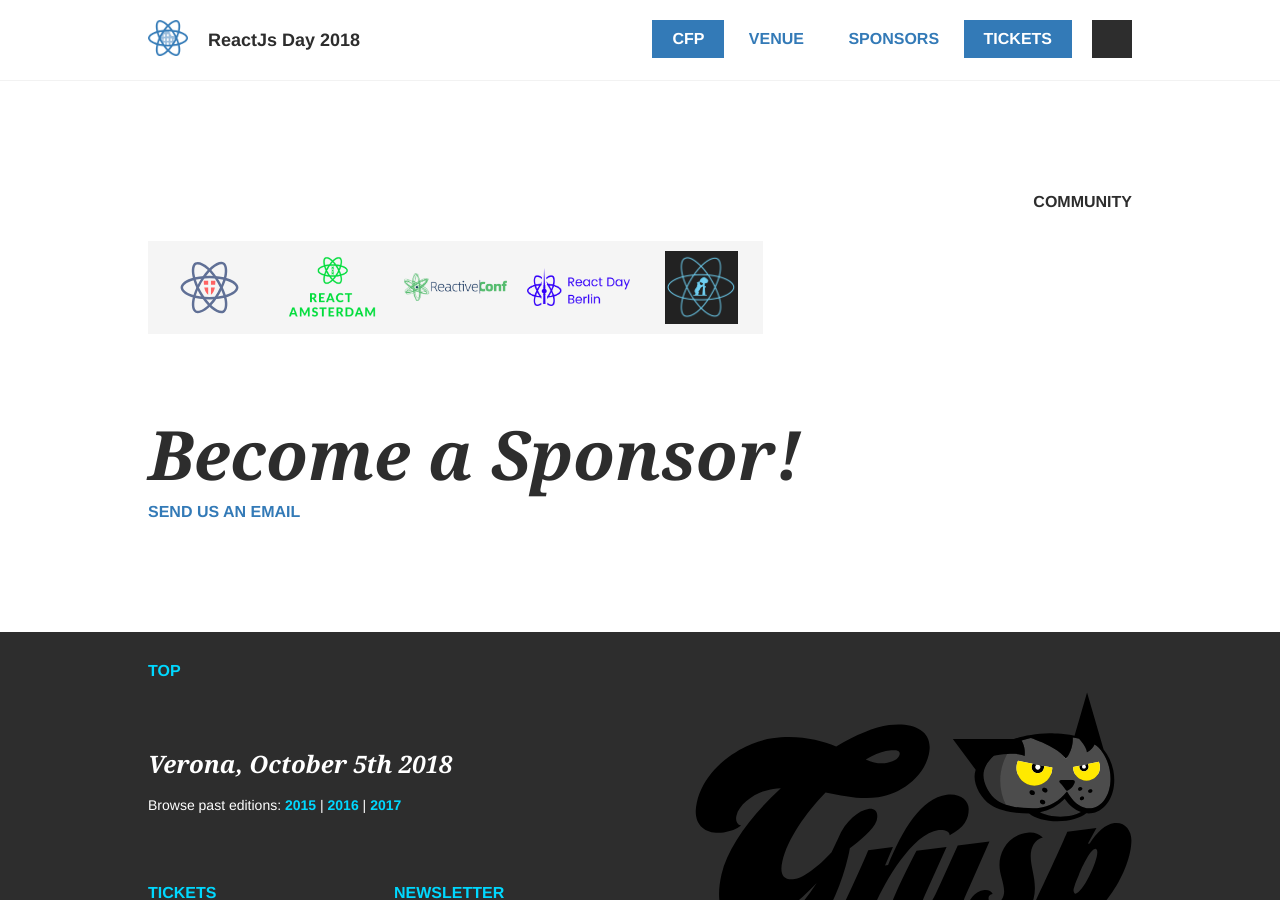
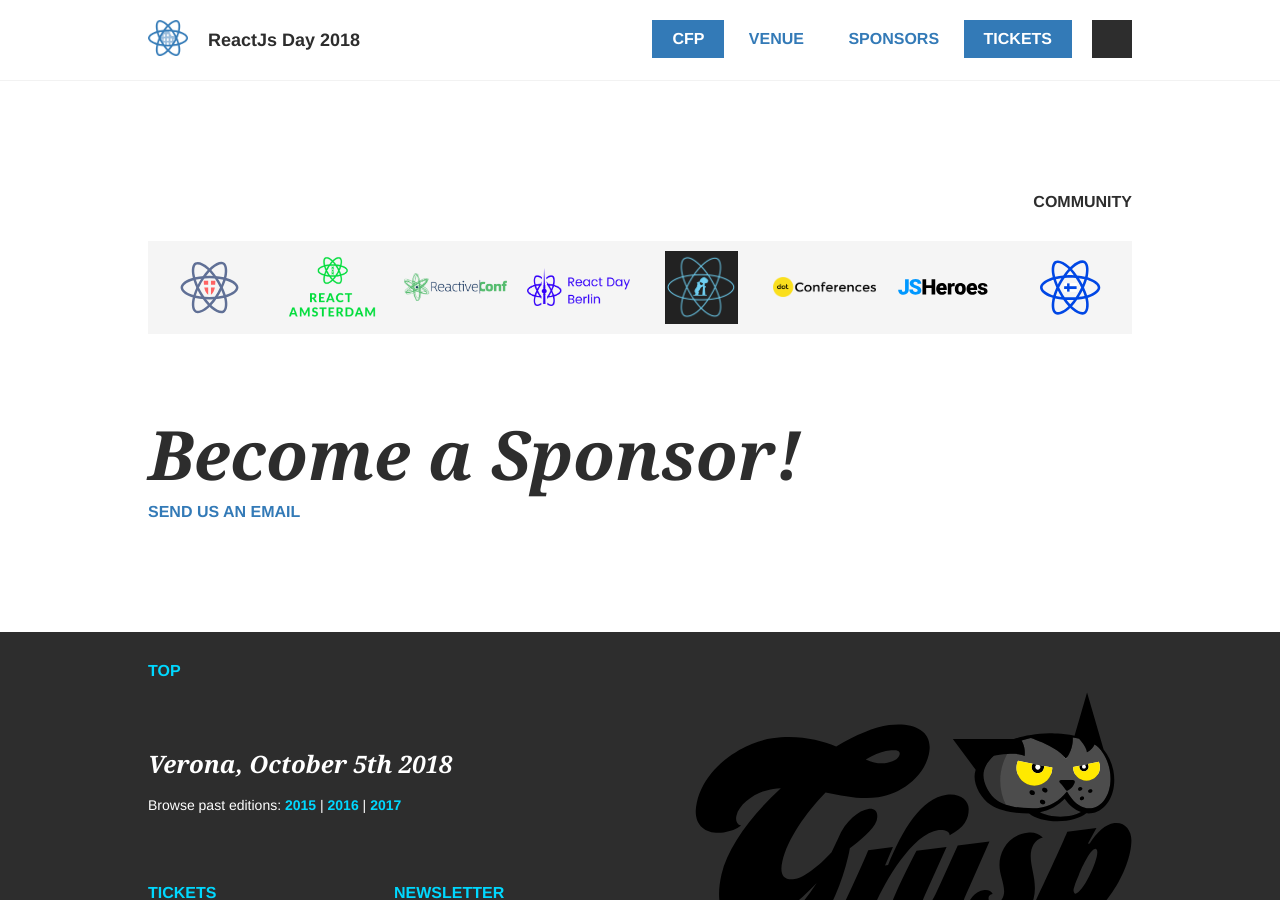
Before and after one commit to GrUSP/2018.reactjsday.it, a Jekyll site: the page built from privacy-policy.html, in a window 1280 px wide and 900 px high, scrolled down 2300 px. Built offline with Jekyll 4.4.1, drawn with Linux system fonts in a browser that asks for light colours; some web fonts are replaced.

Commit message:
Added community partners: dotConferences, jsHeroes and ReactFinland

```diff
--- a/_includes/index/sponsors.html
+++ b/_includes/index/sponsors.html
@@ -154,6 +154,24 @@
               <div style="background-image: url({{ site.baseurl }}/img/reactjsday/community/react-madrid.png)" class="sponsors__image"></div>
             </a>
           </div>
+
+          <div class="sponsors__partner-column">
+            <a href="https://www.dotconferences.com/" title="Dot Conferences" class="sponsors__link">
+              <div style="background-image: url({{ site.baseurl }}/img/reactjsday/community/dot-conferences.png)" class="sponsors__image"></div>
+            </a>
+          </div>
+
+          <div class="sponsors__partner-column">
+            <a href="https://jsheroes.io" title="JS Heroes" class="sponsors__link">
+              <div style="background-image: url({{ site.baseurl }}/img/reactjsday/community/jsheroes.svg)" class="sponsors__image"></div>
+            </a>
+          </div>
+
+          <div class="sponsors__partner-column">
+            <a href="https://react-finland.fi/" title="React Finland" class="sponsors__link">
+              <div style="background-image: url({{ site.baseurl }}/img/reactjsday/community/react-finland.svg)" class="sponsors__image"></div>
+            </a>
+          </div>
         </div>
       </div>
 
```
Also changed, not shown: img/reactjsday/community/dot-conferences.png (added), img/reactjsday/community/jsheroes.svg (added), img/reactjsday/community/react-finland.svg (added).
